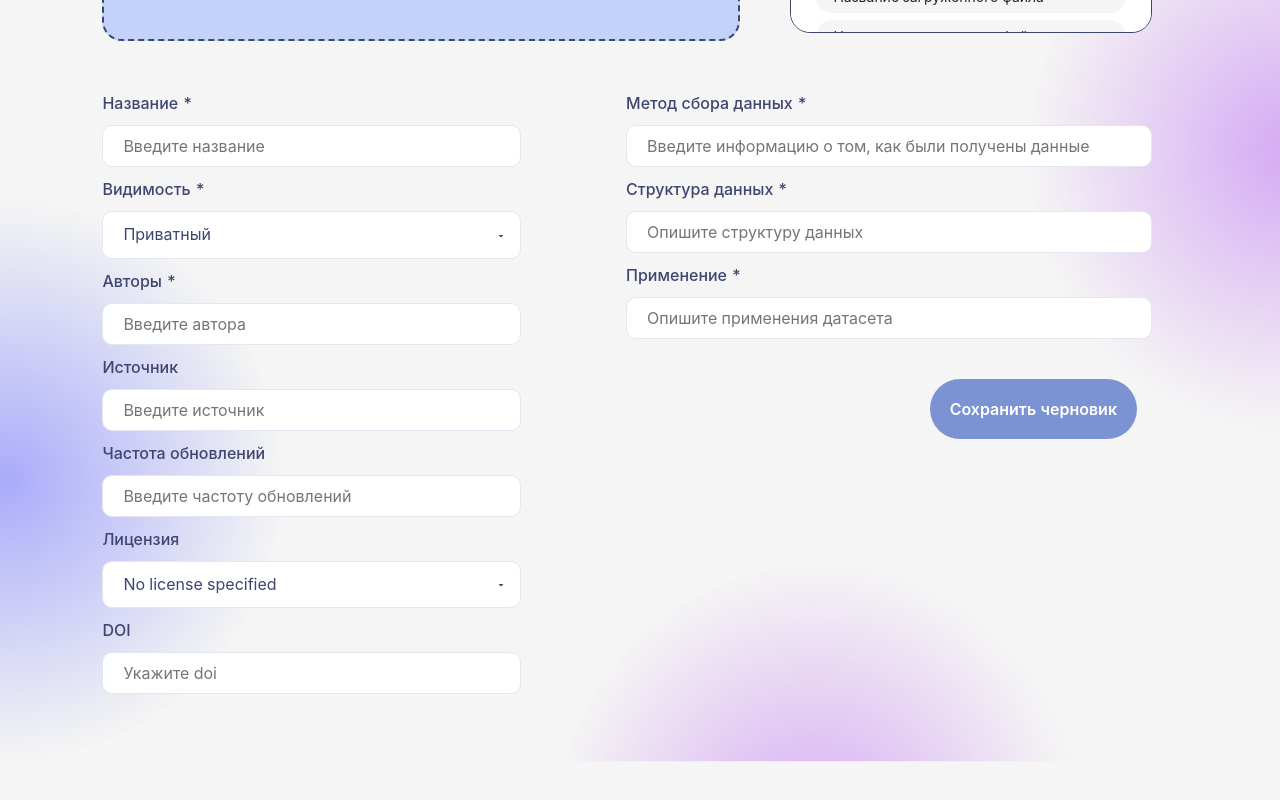
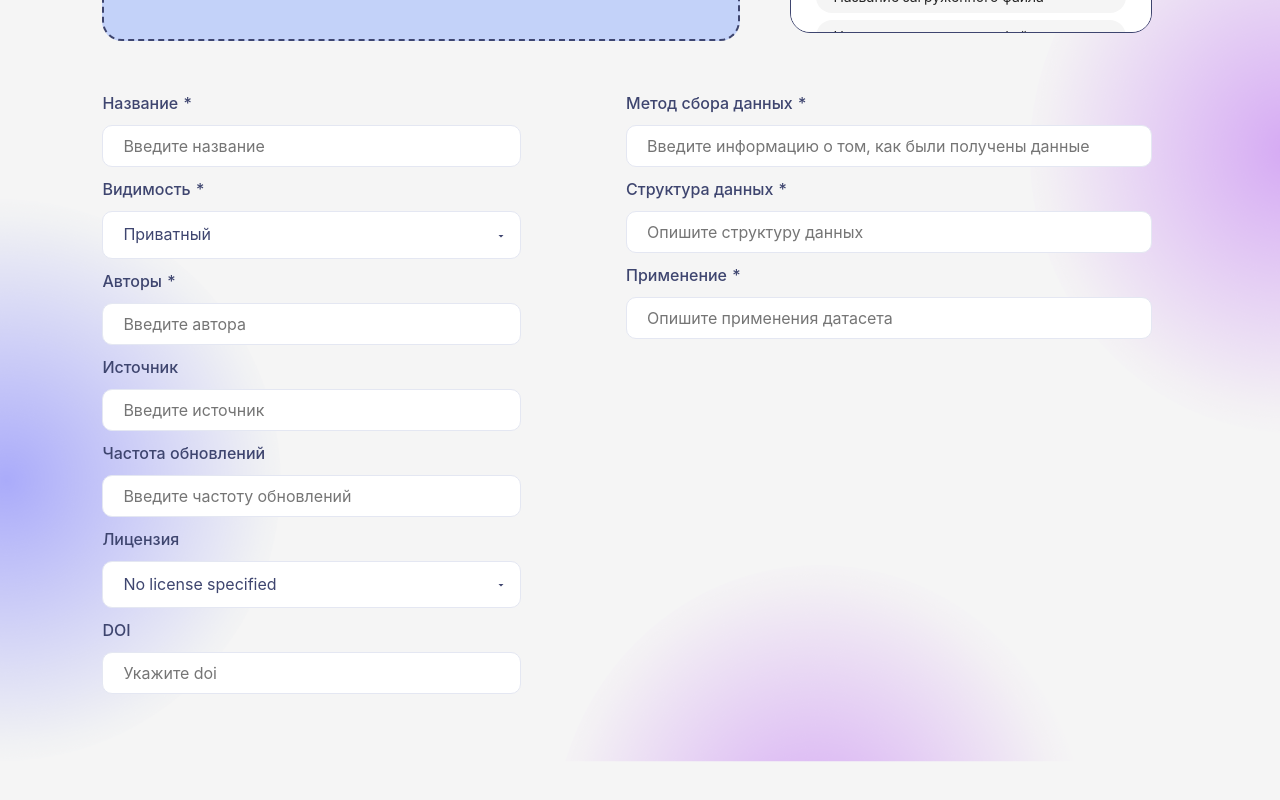
Before and after one commit to sayfetik/tab-with-datasets-frontend, a React (Create React App) app: page /upload in a window 1280 px wide. Shown: the part 584-1384 px from the top of the page. Built offline with nearby package versions, Linux system fonts and the light colour scheme.

Commit message:
hide-savedraft-button

```diff
--- a/src/components/Upload/Upload.css
+++ b/src/components/Upload/Upload.css
@@ -180,7 +180,7 @@
 .cta {
   border: none;
   display: flex;
-    padding: 3px 25px;
+  padding: 15px 33px 15px 25px;
   align-items: center;
   text-decoration: none;
   font-family: 'Poppins', sans-serif;
--- a/src/components/Upload/Upload.js
+++ b/src/components/Upload/Upload.js
@@ -195,11 +195,11 @@ const Upload = () => {
                     )}
 
                     <div id='saveButtons'>
-                        <button className='saveDraft' onClick={()=>{
+                        {/*<button className='saveDraft' onClick={()=>{
                                 axios.get('https://tab-with-datasets-mock.onrender.com/save_draft', {})
                                     .then(response => { alert(response.data); })
                                     .catch((error) => { console.log(error); });
-                            }}>Сохранить черновик</button>
+                            }}>Сохранить черновик</button>*/}
                         {tagsState &&  (
                             <div className="wrapper">
                                 <button className="cta" onClick={checkRequiredInputsAndUpload}>
```
Lines whose indentation alone changed are shown as unchanged.
